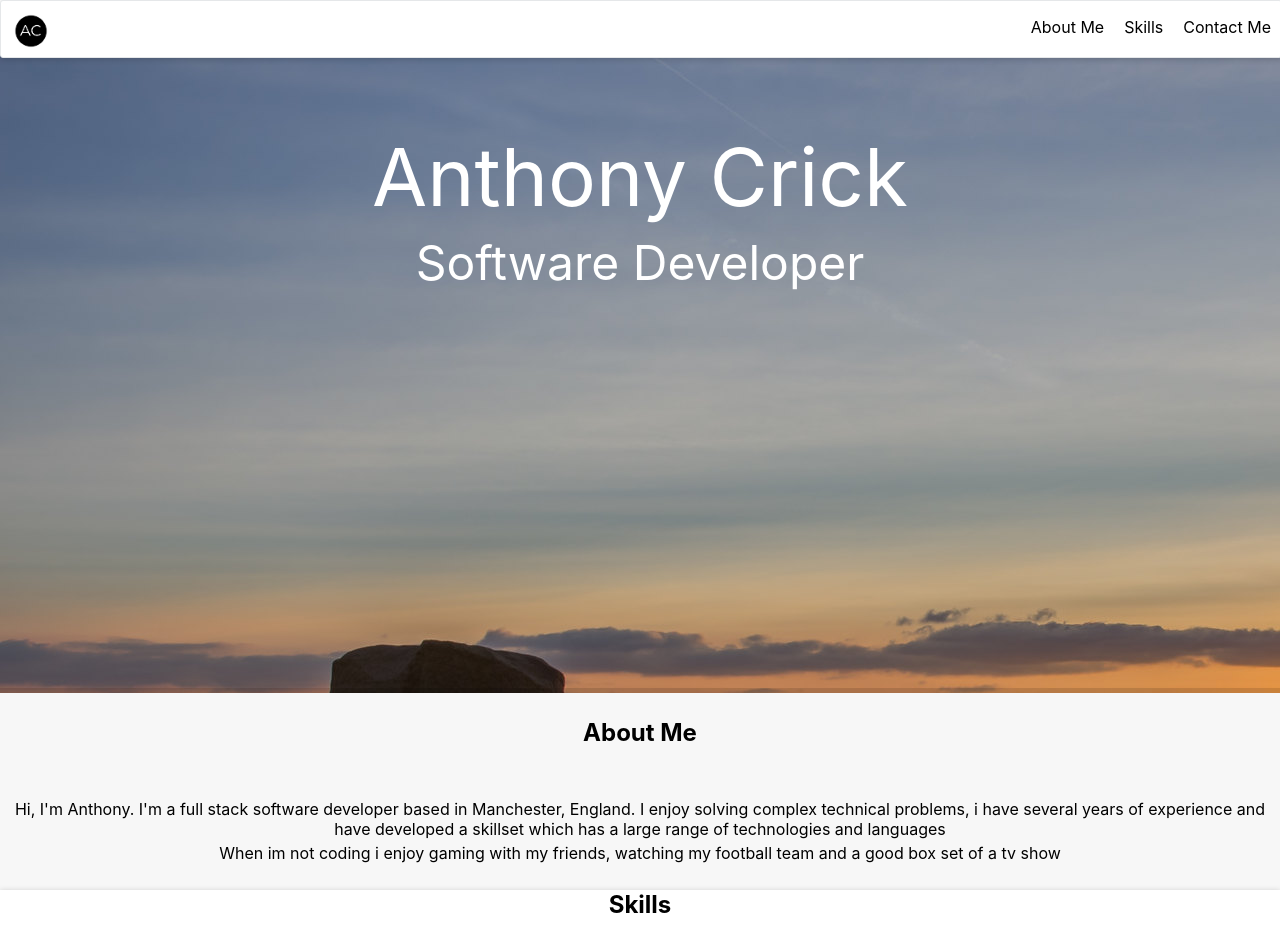
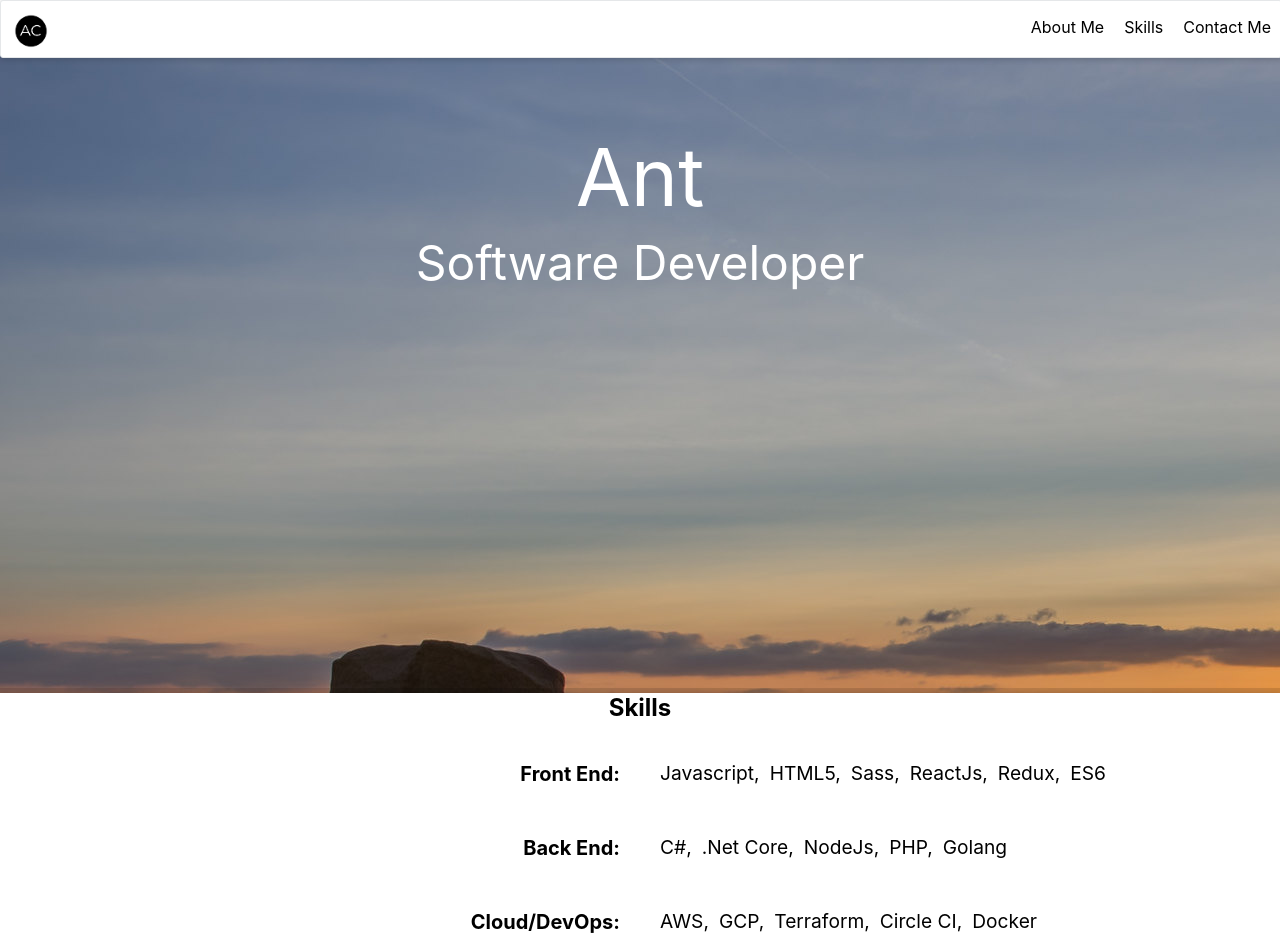
Before and after one commit to AntCrick/AntSite, a React (Create React App) app: page / in a window 1280 px wide. Shown: the top 952 px of the page. Built offline with nearby package versions, Linux system fonts and the light colour scheme.

Commit message:
fix: remove things

```diff
--- a/public/index.html
+++ b/public/index.html
@@ -29,7 +29,7 @@
       work correctly both with client-side routing and a non-root public URL.
       Learn how to configure a non-root public URL by running `npm run build`.
     -->
-    <title>Anthony Crick - Software Developer</title>
+    <title>Ant - Software Developer</title>
   </head>
   <body>
     <noscript>You need to enable JavaScript to run this app.</noscript>
--- a/src/App.js
+++ b/src/App.js
@@ -10,7 +10,6 @@ const App = () => {
     <div className="App">
       <NavBar />
       <Home id="home" />
-      <AboutMe id="aboutme" />
       <Skills id="skills" />
       <ContactMe id="contactme" />
     </div>
--- a/src/components/about-me.jsx
+++ b/src/components/about-me.jsx
@@ -38,8 +38,8 @@ const PictureContainer = styled.div`
   }
 `;
 
-const statementText1 = `Hi, I'm Anthony. I'm a full stack software developer based in Manchester, England. I enjoy solving complex technical problems, i have several years of experience and have developed a skillset which has a large range of technologies and languages`
-const statementText3 = `When im not coding i enjoy gaming with my friends, watching my football team and a good box set of a tv show`;
+const statementText1 = ``
+const statementText3 = ``;
 
 const AboutMe = ({ id }) => {
   return (
--- a/src/components/home.jsx
+++ b/src/components/home.jsx
@@ -30,7 +30,7 @@ const Job = styled.div`
 const Home = ({ id }) => {
   return (
   <HomeContainer id={id}>
-    <Name>Anthony Crick</Name>
+    <Name>Ant</Name>
     <Job>Software Developer</Job>
   </HomeContainer>)  ;
 };
```
Also changed, not shown: public/manifest.json.
